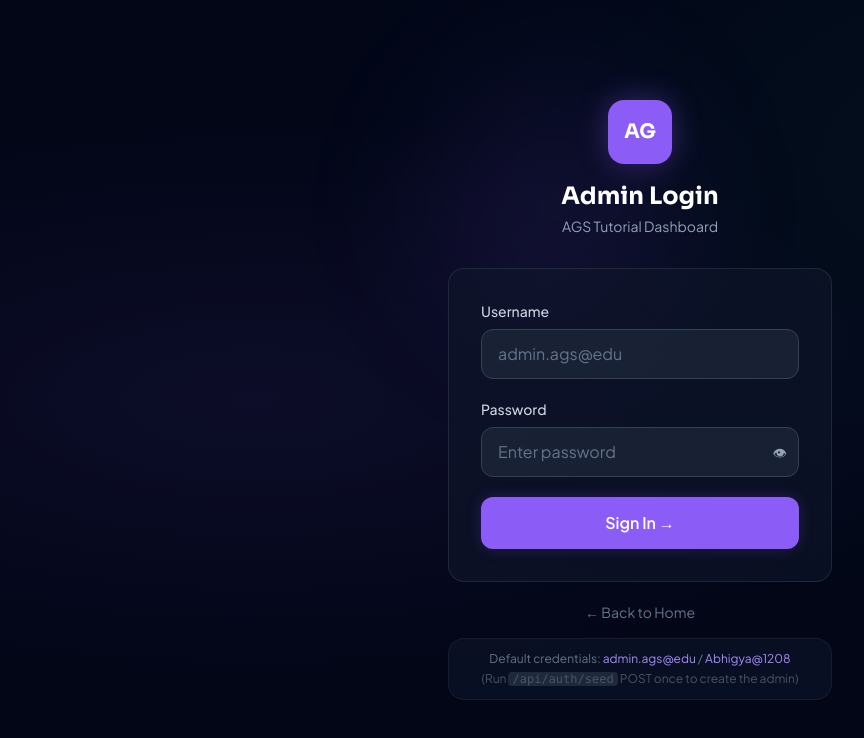
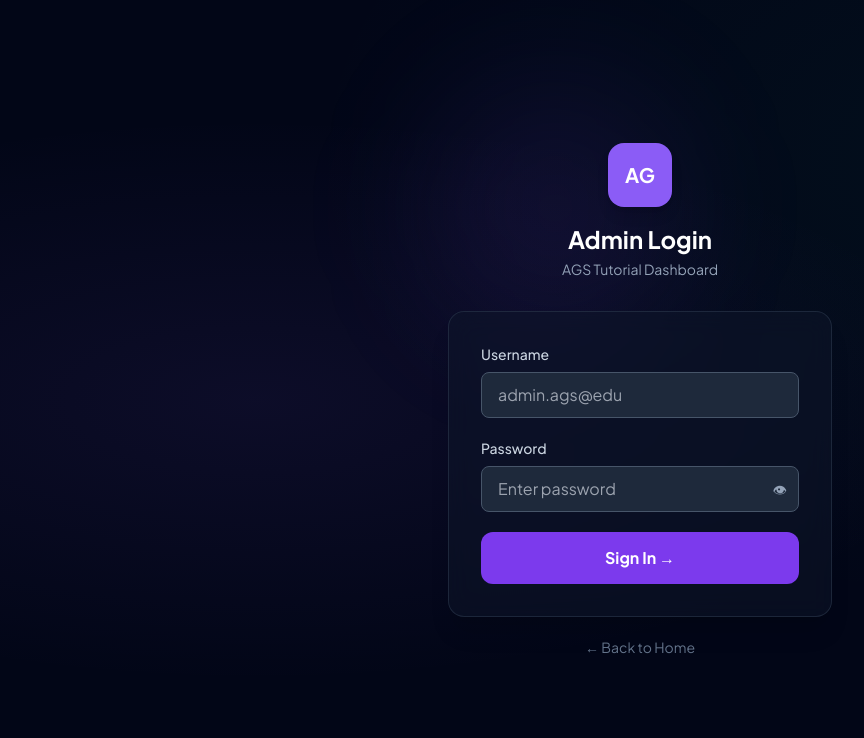
Before and after one commit to abhigya1208/ags-tutorial-payment-system, a React (Vite) app in the folder frontend/: page /admin/login in a window 1280 px wide. Shown: the top 738 px of the page, without its empty margins (0-864 px from the left). Built offline with nearby package versions, Linux system fonts and the light colour scheme; no server answers.

Commit message:
fixing with admin pannel

```diff
--- a/frontend/src/pages/AdminLogin.jsx
+++ b/frontend/src/pages/AdminLogin.jsx
@@ -41,14 +41,19 @@ export default function AdminLogin() {
     if (!validate()) return;
 
     setLoading(true);
+    setApiError(""); // Clear previous errors
+
     try {
-      const res = await api.post("/api/a/login", form); // <-- /api added for Render
+      // Endpoint is /auth/login because api.js already adds /api
+      const res = await api.post("/auth/login", form);
+
       if (res.data.success) {
         login(res.data.token, res.data.admin);
         navigate("/admin", { replace: true });
       }
     } catch (err) {
-      setApiError(err.response?.data?.message || "Login failed. Please check your credentials.");
+      // Uses the message returned by the interceptor
+      setApiError(err.message);
     } finally {
       setLoading(false);
     }
@@ -56,49 +61,37 @@ export default function AdminLogin() {
 
   return (
     <div className="min-h-screen flex items-center justify-center px-4 py-16">
-      {/* Background */}
       <div className="absolute inset-0 -z-10">
         <div className="absolute top-20 left-1/3 w-64 h-64 bg-violet-600/10 rounded-full blur-3xl" />
         <div className="absolute bottom-20 right-1/3 w-64 h-64 bg-orange-600/8 rounded-full blur-3xl" />
       </div>
 
-      <div className="w-full max-w-sm animate-fadeInUp">
-        {/* Header */}
+      <div className="w-full max-w-sm">
         <div className="text-center mb-8">
-          <div className="w-16 h-16 rounded-2xl bg-violet-500 flex items-center justify-center mx-auto mb-4 shadow-glow">
-            <span className="text-white font-display font-bold text-xl">AG</span>
+          <div className="w-16 h-16 rounded-2xl bg-violet-500 flex items-center justify-center mx-auto mb-4 shadow-lg">
+            <span className="text-white font-bold text-xl">AG</span>
           </div>
-          <h1 className="font-display text-2xl font-bold text-white">Admin Login</h1>
+          <h1 className="text-2xl font-bold text-white">Admin Login</h1>
           <p className="text-slate-400 text-sm mt-1">AGS Tutorial Dashboard</p>
         </div>
 
-        {/* Card */}
-        <div className="glass-card border border-slate-700/50 px-8 py-8">
+        <div className="bg-slate-900/50 backdrop-blur-md border border-slate-700/50 rounded-2xl px-8 py-8 shadow-xl">
           <form onSubmit={handleSubmit} className="space-y-5">
-            {/* Username */}
             <div>
-              <label className="block text-sm font-medium text-slate-300 mb-2">
-                Username
-              </label>
+              <label className="block text-sm font-medium text-slate-300 mb-2">Username</label>
               <input
                 type="text"
                 name="username"
                 value={form.username}
                 onChange={handleChange}
                 placeholder="admin.ags@edu"
-                autoComplete="username"
-                className={`form-input ${errors.username ? "border-red-500 focus:ring-red-500" : ""}`}
+                className={`w-full bg-slate-800 border ${errors.username ? 'border-red-500' : 'border-slate-600'} rounded-lg px-4 py-2.5 text-white focus:outline-none focus:ring-2 focus:ring-violet-500`}
               />
-              {errors.username && (
-                <p className="text-red-400 text-xs mt-1.5">⚠ {errors.username}</p>
-              )}
+              {errors.username && <p className="text-red-400 text-xs mt-1">⚠ {errors.username}</p>}
             </div>
 
-            {/* Password */}
             <div>
-              <label className="block text-sm font-medium text-slate-300 mb-2">
-                Password
-              </label>
+              <label className="block text-sm font-medium text-slate-300 mb-2">Password</label>
               <div className="relative">
                 <input
                   type={showPassword ? "text" : "password"}
@@ -106,63 +99,38 @@ export default function AdminLogin() {
                   value={form.password}
                   onChange={handleChange}
                   placeholder="Enter password"
-                  autoComplete="current-password"
-                  className={`form-input pr-12 ${errors.password ? "border-red-500 focus:ring-red-500" : ""}`}
+                  className={`w-full bg-slate-800 border ${errors.password ? 'border-red-500' : 'border-slate-600'} rounded-lg px-4 py-2.5 text-white focus:outline-none focus:ring-2 focus:ring-violet-500`}
                 />
                 <button
                   type="button"
-                  onClick={() => setShowPassword((prev) => !prev)}
-                  className="absolute right-3 top-1/2 -translate-y-1/2 text-slate-400 hover:text-slate-200
-                             focus:outline-none text-sm"
+                  onClick={() => setShowPassword(!showPassword)}
+                  className="absolute right-3 top-1/2 -translate-y-1/2 text-slate-400 text-sm"
                 >
                   {showPassword ? "🙈" : "👁"}
                 </button>
               </div>
-              {errors.password && (
-                <p className="text-red-400 text-xs mt-1.5">⚠ {errors.password}</p>
-              )}
+              {errors.password && <p className="text-red-400 text-xs mt-1">⚠ {errors.password}</p>}
             </div>
 
-            {/* API error */}
             {apiError && (
               <div className="bg-red-900/30 border border-red-500/40 rounded-xl px-4 py-3">
                 <p className="text-red-300 text-sm">⚠ {apiError}</p>
               </div>
             )}
 
-            {/* Submit */}
             <button
               type="submit"
               disabled={loading}
-              className="btn-primary w-full py-3.5"
+              className="w-full bg-violet-600 hover:bg-violet-500 text-white font-bold py-3.5 rounded-xl transition-all disabled:opacity-50"
             >
-              {loading ? (
-                <span className="flex items-center justify-center gap-2">
-                  <span className="w-4 h-4 border-2 border-white/30 border-t-white rounded-full animate-spin" />
-                  Signing in…
-                </span>
-              ) : (
-                "Sign In →"
-              )}
+              {loading ? "Signing in..." : "Sign In →"}
             </button>
           </form>
         </div>
 
         <p className="text-center mt-5 text-slate-500 text-sm">
-          <Link to="/" className="hover:text-violet-400 transition-colors">
-            ← Back to Home
-          </Link>
+          <Link to="/" className="hover:text-violet-400 transition-colors">← Back to Home</Link>
         </p>
-
-        {/* Hint */}
-        <div className="mt-4 glass-card border border-slate-700/30 px-4 py-3 text-center">
-          <p className="text-slate-500 text-xs">
-            Default credentials: <span className="text-violet-400">admin.ags@edu</span> / <span className="text-violet-400">Abhigya@1208</span>
-          </p>
-          <p className="text-slate-600 text-xs mt-1">
-            (Run <code className="bg-slate-800 px-1 rounded">/api/auth/seed</code> POST once to create the admin)
-          </p>
-        </div>
       </div>
     </div>
   );
--- a/frontend/src/utils/api.js
+++ b/frontend/src/utils/api.js
@@ -3,9 +3,8 @@
 // ─────────────────────────────────────────────────────────────
 import axios from "axios";
 
-// Use VITE_API_BASE_URL in production; fall back to Vite proxy in dev
-const BASE_URL = import.meta.env.VITE_API_BASE_URL || "";
-
+// Hardcoding the verified backend URL from your Render logs
+const BASE_URL = "https://ags-tutorial-backend-gryz.onrender.com";
 
 const api = axios.create({
   baseURL: `${BASE_URL}/api`,
@@ -29,6 +28,7 @@ api.interceptors.request.use(
 api.interceptors.response.use(
   (response) => response,
   (error) => {
+    // Extracts the message from the backend response or provides a fallback
     const message =
       error.response?.data?.message ||
       error.message ||
```
